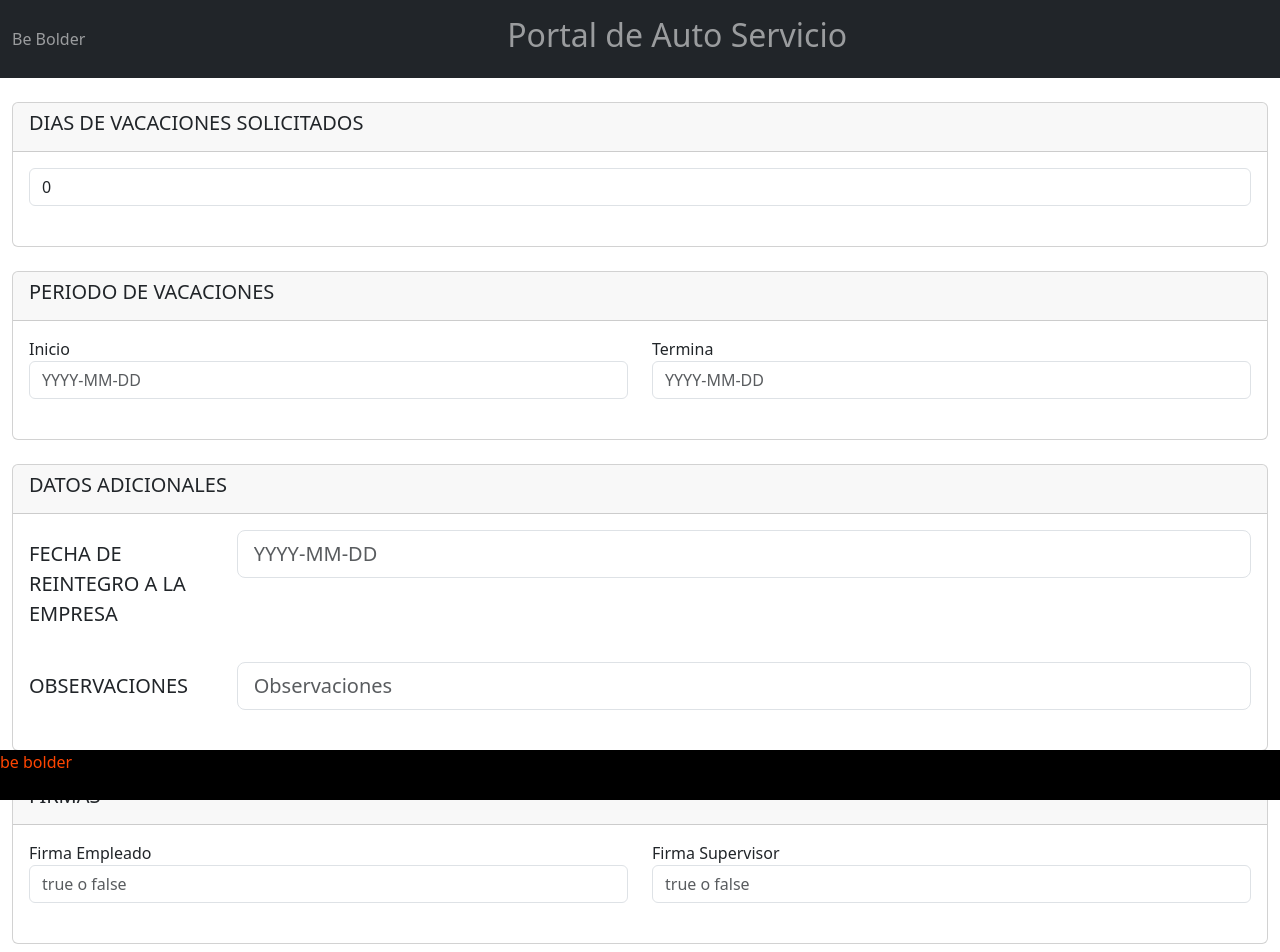
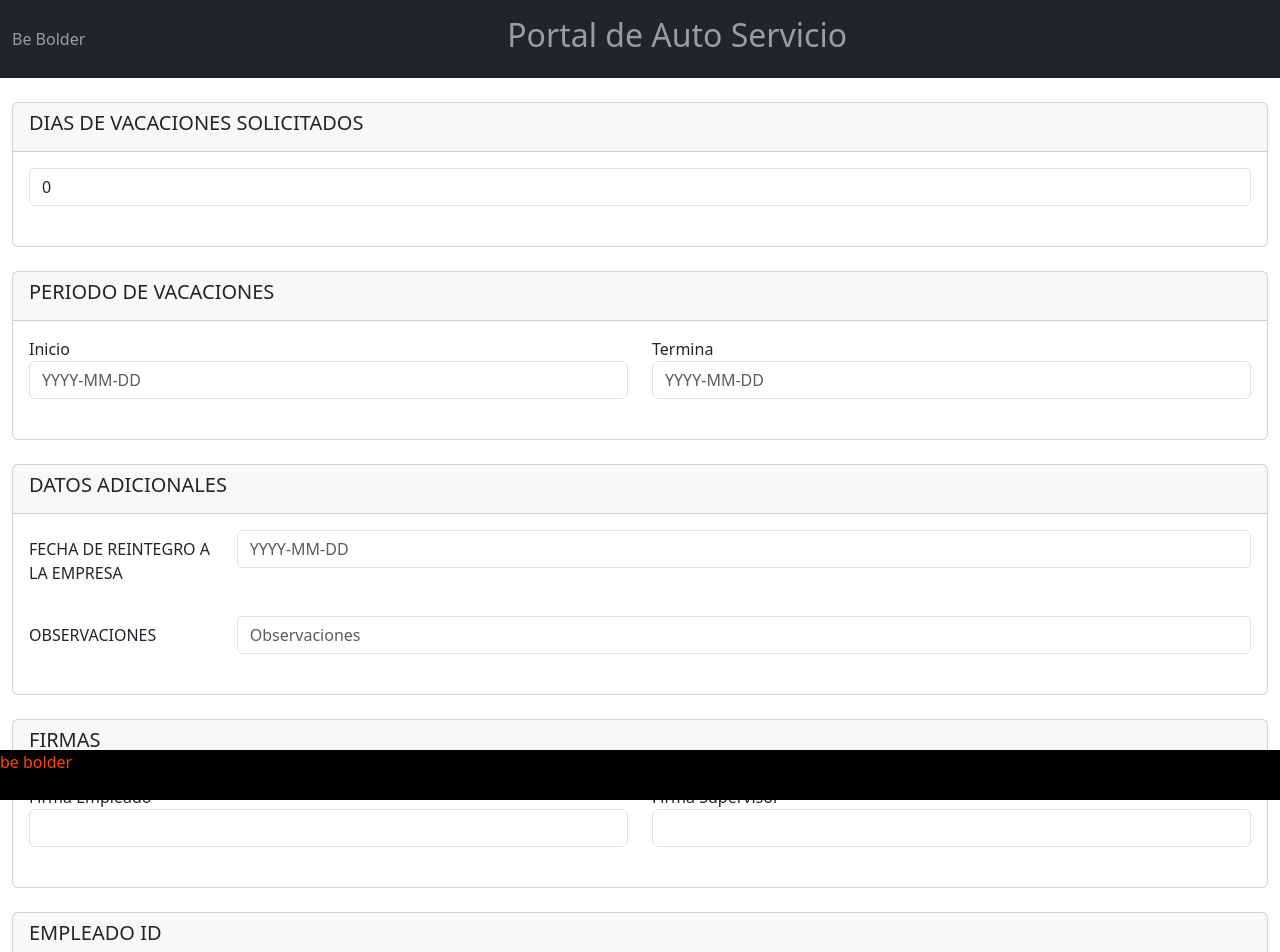
Before and after one commit to SergioF007/API-portal-autoservicio, an Angular app in the folder proyecto-angular/: page /solicitud in a window 1280 px wide. Shown: the top 952 px of the page. Built offline with nearby package versions, Linux system fonts and the light colour scheme.

Commit message:
aplicando algunas mejoras a los forms de tipo boolean y mejorando un poco el estilo

```diff
--- a/proyecto-angular/src/app/modelos/response.interface.ts
+++ b/proyecto-angular/src/app/modelos/response.interface.ts
@@ -1,5 +1,5 @@
 export interface ResponseI{
 
-    code: number;
-    message: string;
+    status: number;
+
 }
--- a/proyecto-angular/src/app/vistas/editar/editar.component.html
+++ b/proyecto-angular/src/app/vistas/editar/editar.component.html
@@ -70,7 +70,10 @@
                     </div>
                     <div class="col">
                         <label for="formControlInpunt1">Estado</label>
-                        <input type="text" class="form-control" placeholder="Estado" formControlName="estado">
+                        <select class="form-control" formControlName="estado">
+                            <option value="true">True</option>
+                            <option value="false">False</option>
+                        </select>
                     </div>
 
                 </div><br>
--- a/proyecto-angular/src/app/vistas/editar/editar.component.ts
+++ b/proyecto-angular/src/app/vistas/editar/editar.component.ts
@@ -69,7 +69,7 @@ export class EditarComponent implements OnInit {
       if(form.usuarioId) {
         this.alertas.showSuccess('Datos modificados', 'Hecho');
       }else {
-        this.alertas.showError(respuesta.message, 'Error')
+        this.alertas.showError('No se actualizaron los cambios', 'Error')
       }
       console.log(respuesta);
 
@@ -92,7 +92,7 @@ export class EditarComponent implements OnInit {
         this.alertas.showSuccess('Empleado Eliminado', 'Hecho');
         this.router.navigate(['gestion-empleados']);
       }else {
-        this.alertas.showError(respuesta.message, 'Error')
+        this.alertas.showError('No se elimino el empleado', 'Error')
       }
     } )
 
--- a/proyecto-angular/src/app/vistas/nuevo/nuevo.component.html
+++ b/proyecto-angular/src/app/vistas/nuevo/nuevo.component.html
@@ -70,7 +70,10 @@
                     </div>
                     <div class="col">
                         <label for="formControlInpunt1">Estado</label>
-                        <input type="text" class="form-control" placeholder="Estado" formControlName="estado">
+                        <select class="form-control" formControlName="estado">
+                            <option value="true">True</option>
+                            <option value="false">False</option>
+                        </select>
                     </div>
 
                 </div><br>
@@ -109,6 +112,15 @@
 
         </div>
         <br>
+
+        <style>
+            .btn-dark {
+
+              margin-left: 5px;
+              margin-right: 5px;
+            }
+
+        </style>
         <button type="submit" class="btn btn-primary">Guardar</button>
         <button type="button" class="btn btn-dark" (click)="salir()">Salir</button>
 
--- a/proyecto-angular/src/app/vistas/nuevo/nuevo.component.ts
+++ b/proyecto-angular/src/app/vistas/nuevo/nuevo.component.ts
@@ -50,7 +50,7 @@ export class NuevoComponent implements OnInit {
       if(form.documento) {
         this.alertas.showSuccess('Empleado Creado', 'Hecho');
       }else {
-        this.alertas.showError(respuesta.message, 'Error')
+        this.alertas.showError('No se pudo crear el empleado', 'Error')
       }
       console.log(respuesta);
       this.router.navigate(['gestion-empleados']);
@@ -61,8 +61,7 @@ export class NuevoComponent implements OnInit {
 
   salir() {
 
-    this.router.navigate(['dashboard']);
-
+    this.router.navigate(['gestion-empleados']);
   }
 
 }
--- a/proyecto-angular/src/app/vistas/solicitud/solicitud.component.html
+++ b/proyecto-angular/src/app/vistas/solicitud/solicitud.component.html
@@ -45,18 +45,18 @@
             </div>
             <div class="card-body">
                 <div class="form-group row">
-                    <label for="colFormLabelLg" class="col-sm-2 col-form-label col-form-label-lg">FECHA DE REINTEGRO A LA EMPRESA</label>
+                    <label for="colFormLabelLg" class="col-sm-2 col-form-label">FECHA DE REINTEGRO A LA EMPRESA</label>
                     <div class="col-sm-10">
-                    <input type="email" class="form-control form-control-lg" formControlName="fechaReintegro" placeholder="YYYY-MM-DD">
+                    <input type="email" class="form-control" formControlName="fechaReintegro" placeholder="YYYY-MM-DD">
                     </div>
                 </div>
 
                 <br>
 
                 <div class="form-group row">
-                    <label for="colFormLabelLg" class="col-sm-2 col-form-label col-form-label-lg">OBSERVACIONES</label>
+                    <label for="colFormLabelLg" class="col-sm-2 col-form-label">OBSERVACIONES</label>
                     <div class="col-sm-10">
-                    <input type="email" class="form-control form-control-lg" formControlName="observacion" placeholder="Observaciones">
+                    <input type="email" class="form-control" formControlName="observacion" placeholder="Observaciones">
                     </div>
                 </div>
                 <br>
@@ -76,11 +76,17 @@
 
                     <div class="col">
                         <label for="formControlInpunt1">Firma Empleado</label>
-                        <input type="text" class="form-control" placeholder="true o false" formControlName="firmaEmpleado">
+                        <select class="form-control" formControlName="firmaEmpleado">
+                            <option value="true">True</option>
+                            <option value="false">False</option>
+                        </select>
                     </div>
                     <div class="col">
                         <label for="formControlInpunt1">Firma Supervisor</label>
-                        <input type="text" class="form-control" placeholder="true o false" formControlName="firmaSupervisor">
+                        <select class="form-control" formControlName="firmaSupervisor">
+                            <option value="true">True</option>
+                            <option value="false">False</option>
+                        </select>
                     </div>
                 </div><br>
 
@@ -89,20 +95,18 @@
         </div>
         <br>
 
-        <div class="col-sm-2">
+
         <div class="card ">
             <div class="card-header ">
                 <h5 class="card-title">EMPLEADO ID</h5>
             </div>
             <div class="card-body">
                 <div class="form-group row">
-                        <div class="col-sm-10">
                     <input type="number" class="form-control" formControlName="usuarioId">
-                        </div>
                 </div><br>
             </div>
         </div>
-        </div>
+
 
 
         <br>
--- a/proyecto-angular/src/app/vistas/solicitud/solicitud.component.ts
+++ b/proyecto-angular/src/app/vistas/solicitud/solicitud.component.ts
@@ -47,7 +47,7 @@ export class SolicitudComponent implements OnInit {
       if(form.usuarioId) {
         this.alertas.showSuccess('Solicitud Creada', 'Hecho');
       }else {
-        this.alertas.showError(respuesta.message, 'Error')
+        this.alertas.showError('No se puedo crear la solicitud', 'Error')
       }
       this.router.navigate(['dashboard']);
     })
```
Lines whose indentation alone changed are shown as unchanged.
